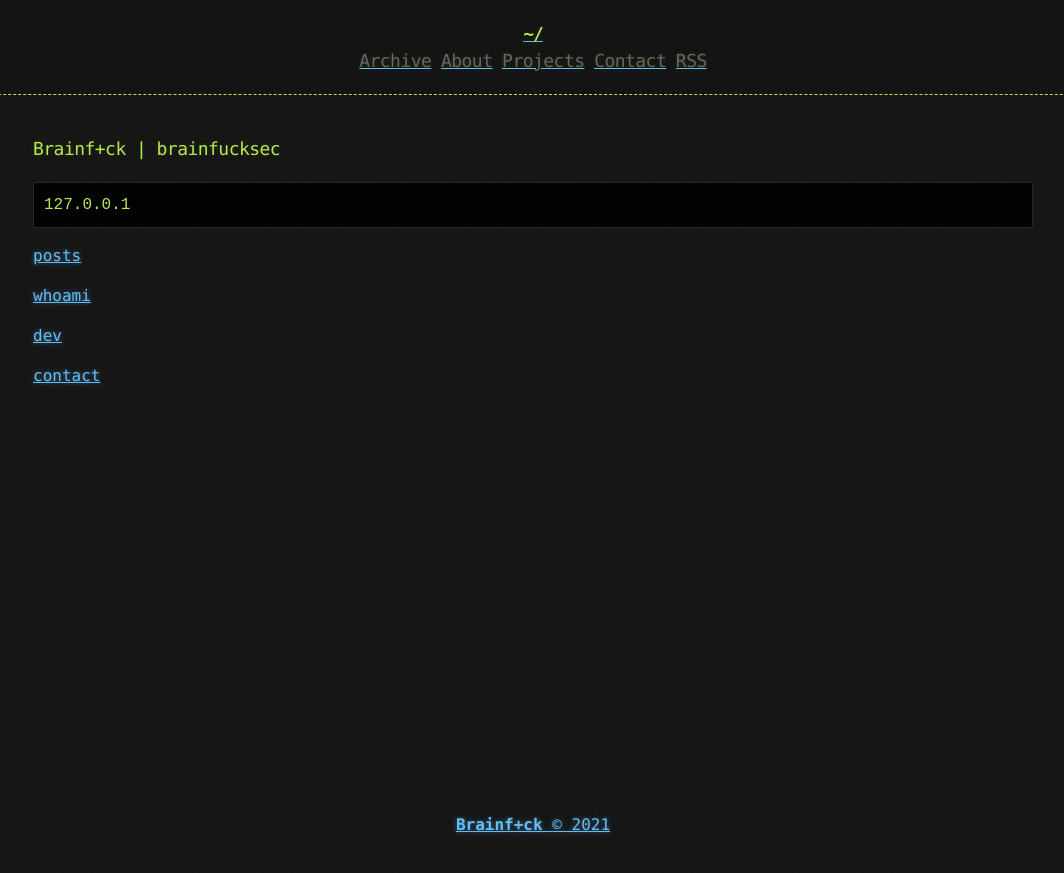
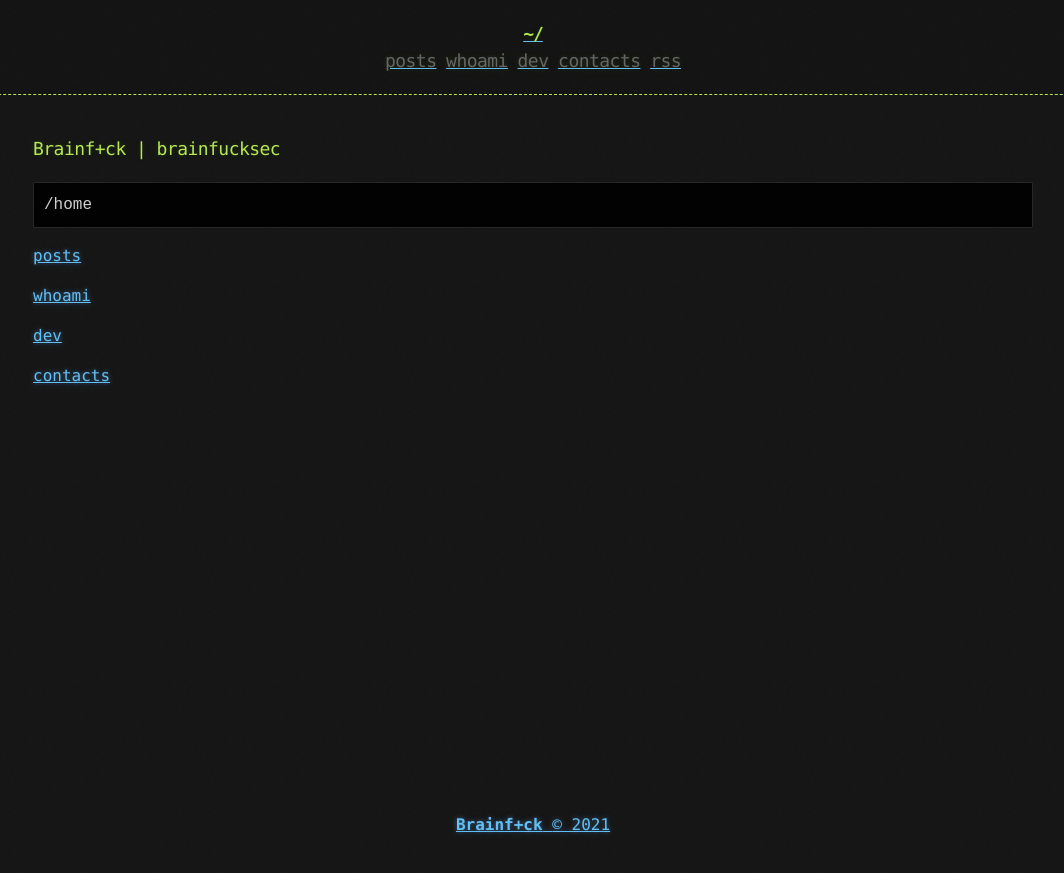
Before and after one commit to brainfucksec/brainfucksec.github.io, a Jekyll site: the page built from index.md, in a window 1280 px wide. Shown: the top 873 px of the page, without its empty margins (107-1171 px from the left). Built offline with Jekyll 4.4.1, drawn with Linux system fonts in a browser that asks for light colours.

Commit message:
Refactoring (renaming) links/directories

````diff
--- a/_includes/links.html
+++ b/_includes/links.html
@@ -1,5 +1,5 @@
-<a href="{{ "/archive" | prepend: site.baseurl | replace: '//', '/' }}"><h2 class="header-link">Archive</h2></a>
-<a href="{{ "/about" | prepend: site.baseurl | replace: '//', '/' }}"><h2 class="header-link">About</h2></a>
-<a href="{{ "/projects" | prepend: site.baseurl | replace: '//', '/' }}"><h2 class="header-link">Projects</h2></a>
-<a href="{{ "/contact" | prepend: site.baseurl | replace: '//', '/' }}"><h2 class="header-link">Contact</h2></a>
-<a href="{{ "/atom.xml" | prepend: site.baseurl | replace: '//', '/' }}"><h2 class="header-link">RSS</h2></a>
+<a href="{{ "/posts" | prepend: site.baseurl | replace: '//', '/' }}"><h2 class="header-link">posts</h2></a>
+<a href="{{ "/whoami" | prepend: site.baseurl | replace: '//', '/' }}"><h2 class="header-link">whoami</h2></a>
+<a href="{{ "/dev" | prepend: site.baseurl | replace: '//', '/' }}"><h2 class="header-link">dev</h2></a>
+<a href="{{ "/contacts" | prepend: site.baseurl | replace: '//', '/' }}"><h2 class="header-link">contacts</h2></a>
+<a href="{{ "/atom.xml" | prepend: site.baseurl | replace: '//', '/' }}"><h2 class="header-link">rss</h2></a>
--- a/index.md
+++ b/index.md
@@ -1,18 +1,18 @@
 ---
 layout: page
-title: Home | brainf+ck
+title: home | brainf+ck
 ---
 
 ### Brainf+ck | brainfucksec
 
-```term
-127.0.0.1
+```bash
+/home
 ```
 
-[posts](/archive)
+[posts](/posts)
 
-[whoami](/about)
+[whoami](/whoami)
 
-[dev](/projects)
+[dev](/dev)
 
-[contact](/contact)
+[contacts](/contacts)
````
Also changed, not shown: contacts.md (renamed from contact.md, +1 -1 lines), dev.md (renamed from projects.md, +1 -1 lines), posts.md (renamed from archive.md, +1 -1 lines), whoami.md (renamed from about.md, +2 -2 lines).
